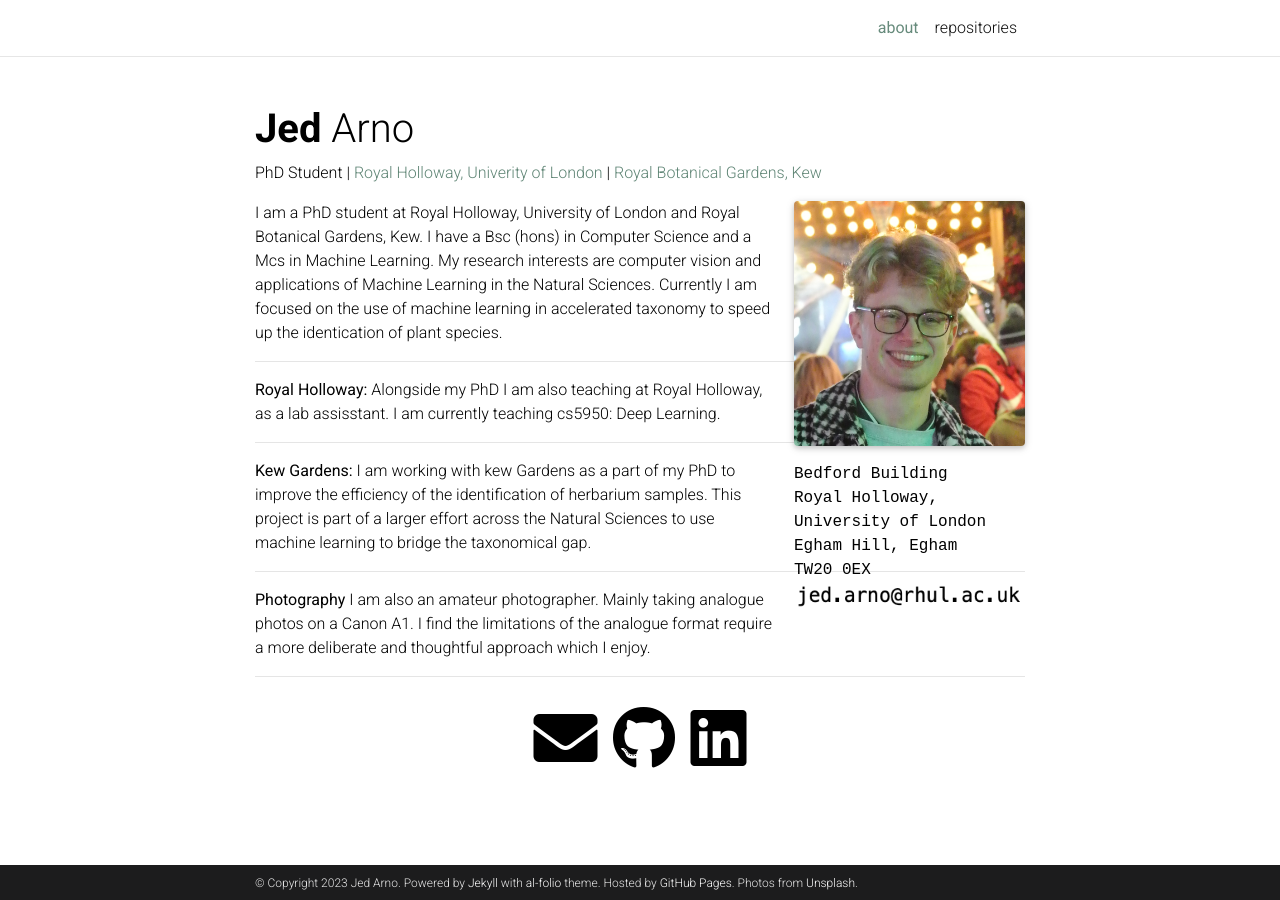
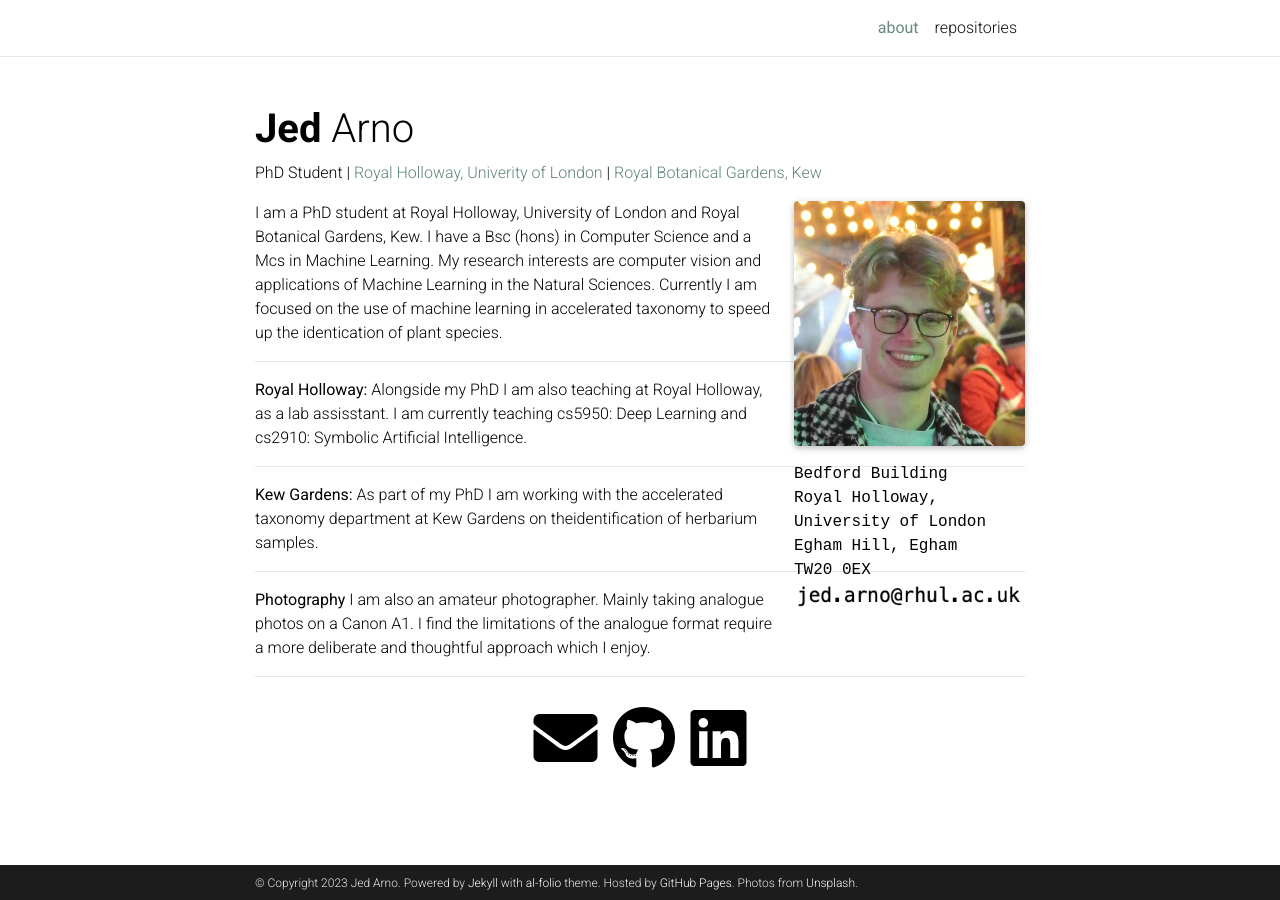
Before and after one commit to jedarno/jedarno.github.io, a Jekyll site: the page built from _pages/about.md, in a window 1280 px wide. Built offline with Jekyll 4.4.1, drawn with Linux system fonts in a browser that asks for light colours; full-size pictures stand in for the smaller copies a plugin makes; comment, search, counter and statistics services are not loaded; a style sheet for code colours, icons or effects is not loaded.

Commit message:
Updating about page

```diff
--- a/_pages/about.md
+++ b/_pages/about.md
@@ -26,12 +26,11 @@ Currently I am focused on the use of machine learning in accelerated taxonomy to
 
 ---
 
-<b>Royal Holloway:</b> Alongside my PhD I am also teaching at Royal Holloway, as a lab assisstant. I am currently teaching cs5950: Deep Learning.
+<b>Royal Holloway:</b> Alongside my PhD I am also teaching at Royal Holloway, as a lab assisstant. I am currently teaching cs5950: Deep Learning and cs2910: Symbolic Artificial Intelligence.
 
 ---
 
-<b>Kew Gardens:</b> I am working with kew Gardens as a part of my PhD to improve the efficiency of the identification of herbarium samples.
-This project is part of a larger effort across the Natural Sciences to use machine learning to bridge the taxonomical gap.
+<b>Kew Gardens:</b> As part of my PhD I am working with the accelerated taxonomy department at Kew Gardens on theidentification of herbarium samples.
 
 ---
 
```
